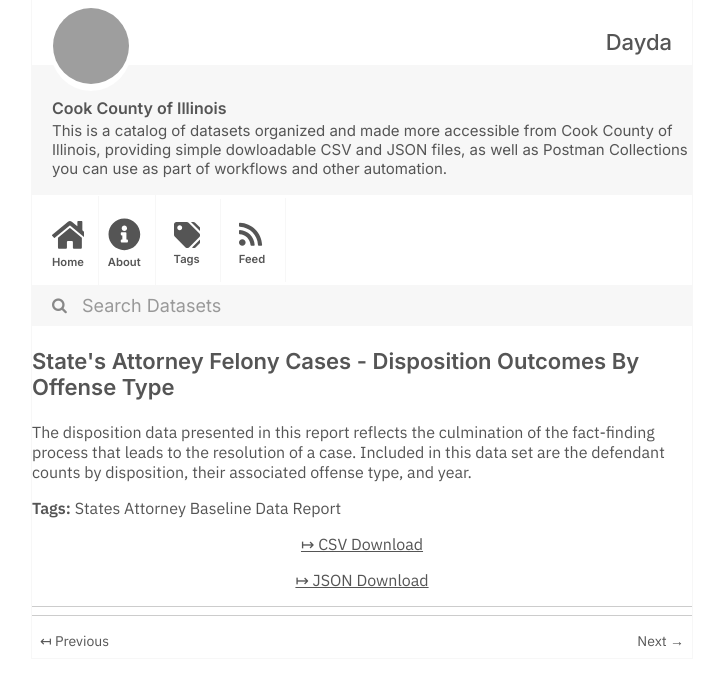
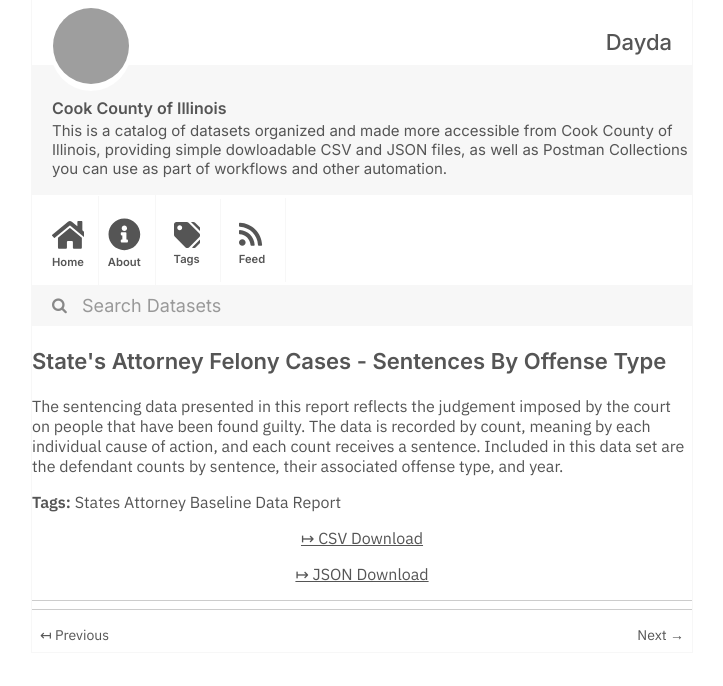
Before and after one commit to dayda-entities/cook-county-of-illinois, a Jekyll site: the page built from _posts/2020-11-10-state's-attorney-felony-cases-.md, in a window 1280 px wide, cut to the strip 0-686 px from the top of the page. Shown: the whole strip, without its empty margins (278-1001 px from the left). Built offline with Jekyll 4.4.1, drawn with Linux system fonts in a browser that asks for light colours; grey boxes are pictures that could not be loaded.

Commit message:
Publish Data

```diff
--- a/_posts/2020-11-10-state's-attorney-felony-cases-.md
+++ b/_posts/2020-11-10-state's-attorney-felony-cases-.md
@@ -1,7 +1,7 @@
 ---
-title: State's Attorney Felony Cases - Disposition Outcomes By Offense Type
-created: '2020-11-10T16:57:24.781134'
-modified: '2020-11-10T16:57:24.781144'
+title: State's Attorney Felony Cases - Sentences By Offense Type
+created: '2020-11-10T16:57:27.663092'
+modified: '2020-11-10T16:57:27.663102'
 state: active
 type: dataset
 tags:
@@ -9,10 +9,10 @@ tags:
 groups:
   - Local Government
 csv_url: >-
-  https://datacatalog.cookcountyil.gov/api/views/cse8-ib7b/rows.csv?accessType=DOWNLOAD
+  https://datacatalog.cookcountyil.gov/api/views/e3fw-bkbw/rows.csv?accessType=DOWNLOAD
 json_url: >-
-  https://datacatalog.cookcountyil.gov/api/views/cse8-ib7b/rows.json?accessType=DOWNLOAD
+  https://datacatalog.cookcountyil.gov/api/views/e3fw-bkbw/rows.json?accessType=DOWNLOAD
 layout: post
 
 ---
-The disposition data presented in this report reflects the culmination of the fact-finding process that leads to the resolution of a case. Included in this data set are the defendant counts by disposition, their associated offense type, and year.
+The sentencing data presented in this report reflects the judgement imposed by the court on people that have been found guilty. The data is recorded by count, meaning by each individual cause of action, and each count receives a sentence. Included in this data set are the defendant counts by sentence, their associated offense type, and year.
```
